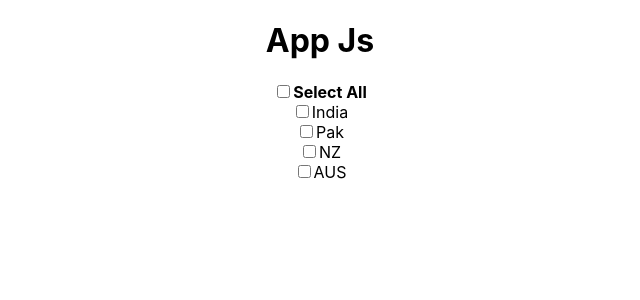
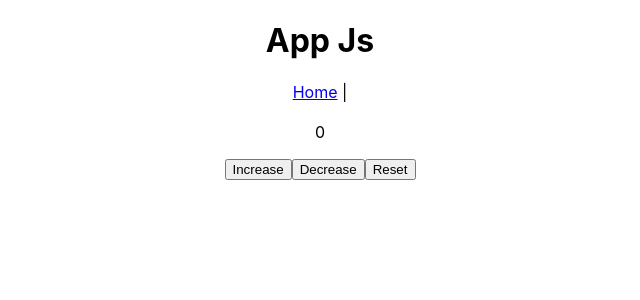
Before and after one commit to rahulkhartude/React-Practice-, a React (Create React App) app: page /counter in a window 1280 px wide. Shown: the top 300 px of the page, without its empty margins (320-960 px from the left). Built offline with nearby package versions, Linux system fonts and the light colour scheme.

Commit message:
question wise new components added

```diff
--- a/package.json
+++ b/package.json
@@ -9,6 +9,7 @@
     "@testing-library/user-event": "^13.5.0",
     "react": "^19.2.4",
     "react-dom": "^19.2.4",
+    "react-router-dom": "^7.13.0",
     "react-scripts": "5.0.1",
     "web-vitals": "^2.1.4"
   },
--- a/src/App.js
+++ b/src/App.js
@@ -1,11 +1,14 @@
 
 import './App.css';
-import Option from './Compoents/Option';
+import Projectpage from './Compoents/Projectpage';
+import  MyRouter from './Router/router';
+
 function App() {
   return (
     <div className="App">
       <h1>App Js</h1>
-      <Option></Option>
+      <MyRouter></MyRouter>
+
     </div>
   );
 }
--- /dev/null
+++ b/src/Compoents/Counter_with_limit.jsx
@@ -0,0 +1,52 @@
+import React, { useState } from 'react'
+
+const Counter_with_limit = () => {
+
+// Create a counter with:
+// Increment button
+// Decrement button
+// Reset button
+// Counter should not go below 0
+// Show message "Maximum reached" if count = 10
+const [counter,setCounter] = useState(0);
+const [warning,setWarning] = useState("");
+
+const handleButton=(type)=>{
+    if(type === "increase")
+    {
+        if(counter ==10){
+         return  setWarning("Maximum reached")
+        }
+        setWarning("")
+        setCounter(counter+1);
+    }
+
+else if(type === 'decrease'){
+   if(counter==0){
+    return setWarning("Counter should not go below 0");
+   }
+           setWarning("")
+    setCounter(counter-1);
+}
+else {
+    setWarning("")
+    setCounter(0);
+}
+}
+
+  return (
+    <div>
+        <div>
+            <div>{counter}</div>
+            <p style={{color:"red"}}>{warning}</p>
+            </div>
+      <div style={{margin:"10px"}}>
+        <button onClick={()=>handleButton("increase")}>Increase</button>
+        <button onClick={()=>handleButton("decrease")}>Decrease</button>
+        <button onClick={()=>handleButton("reset")}>Reset</button>
+      </div>
+    </div>
+  )
+}
+
+export default Counter_with_limit
--- /dev/null
+++ b/src/Compoents/Projectpage.jsx
@@ -0,0 +1,16 @@
+import React from 'react'
+import Option from './Option';
+import Counter_with_limit from './Counter_with_limit'
+import { Link } from "react-router-dom";
+
+const Projectpage = () => {
+
+  return (
+    <div>
+       <div><Link to={"/option"}>Option (checkBox)</Link></div>
+       <div><Link to={"/counter"}>Counter With Limit</Link></div>
+    </div>
+  )
+}
+
+export default Projectpage
--- /dev/null
+++ b/src/Router/router.jsx
@@ -0,0 +1,29 @@
+import React from 'react'
+import { BrowserRouter, Routes, Route, Link } from "react-router-dom";
+import Option from '../Compoents/Option'
+import Counter_with_limit from '../Compoents/Counter_with_limit';
+import Projectpage from '../Compoents/Projectpage';
+const router = () => {
+  return (
+    <div>
+        <BrowserRouter>
+
+        <nav style={{ marginBottom: "20px" }}>
+        <Link to="/">Home</Link> |{" "}
+
+      </nav>
+
+
+            <Routes>
+                <Route path="/" element={<Projectpage />} />
+                <Route path="/option" element={<Option />} />
+                <Route path="/counter" element={<Counter_with_limit />} />
+                {/* <Route path="/counter" element={<Counter_with_limit />} /> */}
+            </Routes>
+      </BrowserRouter>
+
+    </div>
+  )
+}
+
+export default router
```
Also changed, not shown: 1 other file (tests, documents, lock files or other folders).
